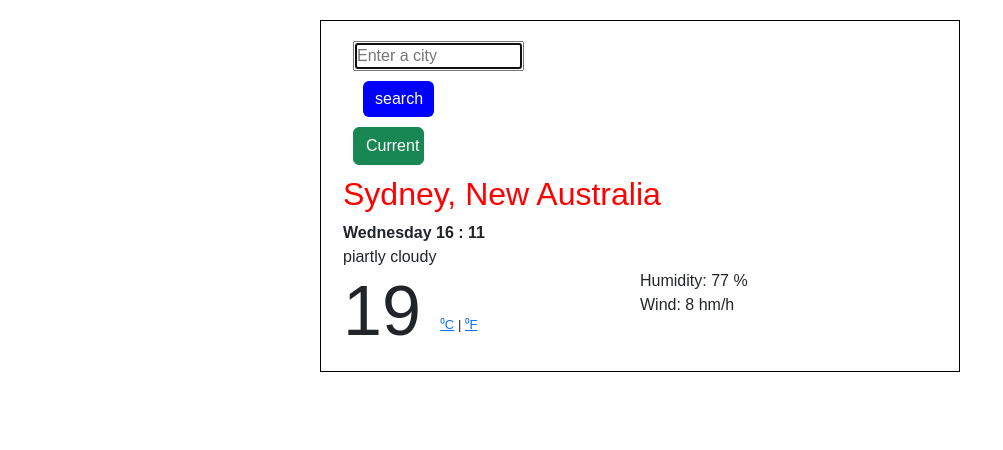
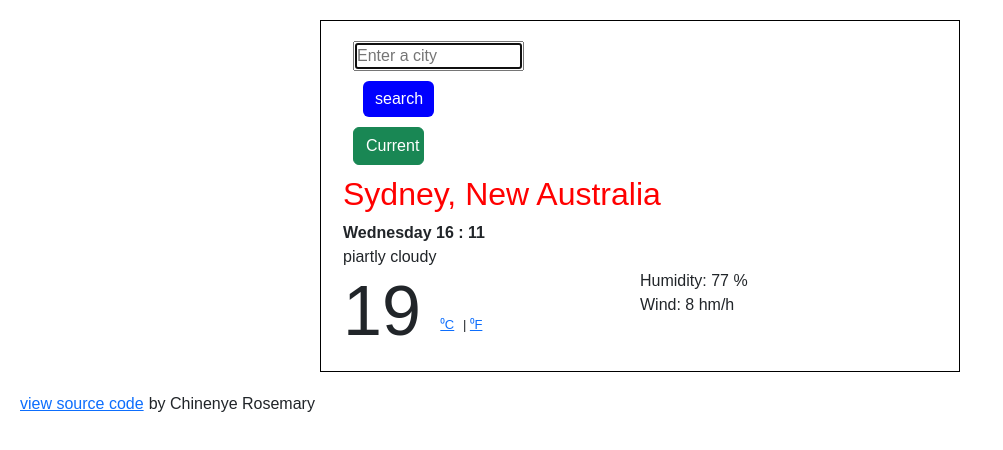
Before and after one commit to Rozymacassy/Weather-app, a plain HTML site: page index.html in a window 1280 px wide. Shown: the whole page, without its empty margins (0-1003 px from the left). Drawn offline with nearby package versions, Linux system fonts and the light colour scheme; no server answers.

Commit message:
Added link to source code

```diff
--- a/index.html
+++ b/index.html
@@ -49,6 +49,11 @@
             </div>
         </div>
     </div>
+    <div class="link">
+    <a href="https://github.com/Rozymacassy/Weather-app">view source code</a>
+    <p> by Chinenye Rosemary</p>
+    </div>
+
     <script src="index.js"></script>
 </body>
 
--- a/style.css
+++ b/style.css
@@ -63,3 +63,11 @@ sup {
     float: right;
     list-style: none;
 }
+a{
+    padding-right:5px
+}
+
+.link {
+    display: flex;
+    margin: 20px;
+}
```
